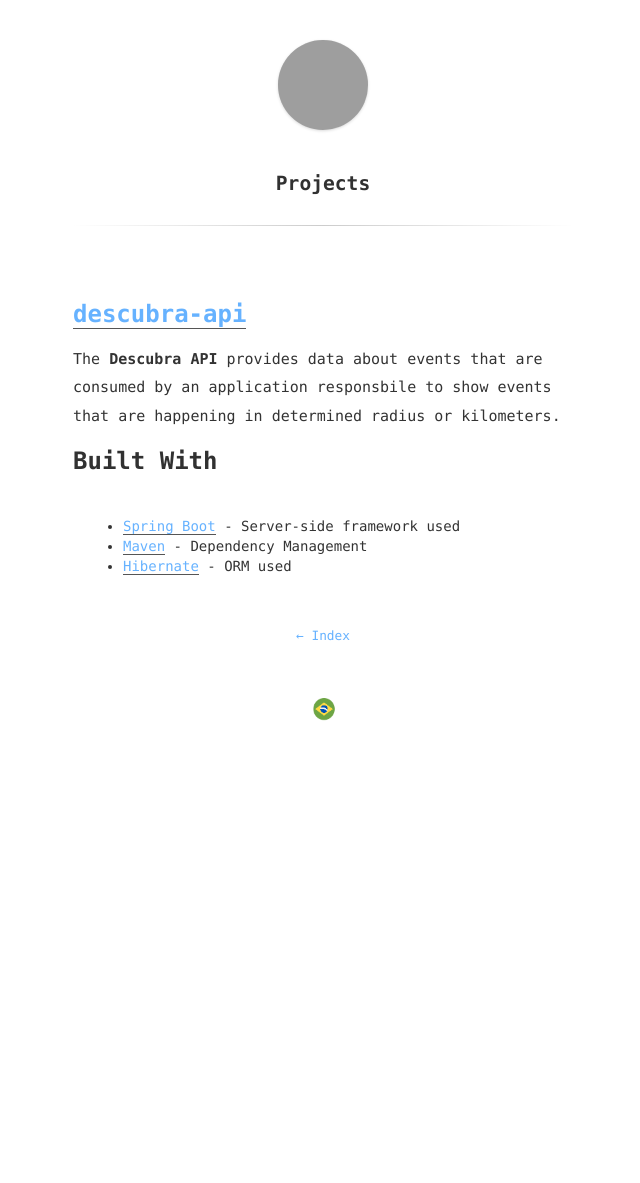
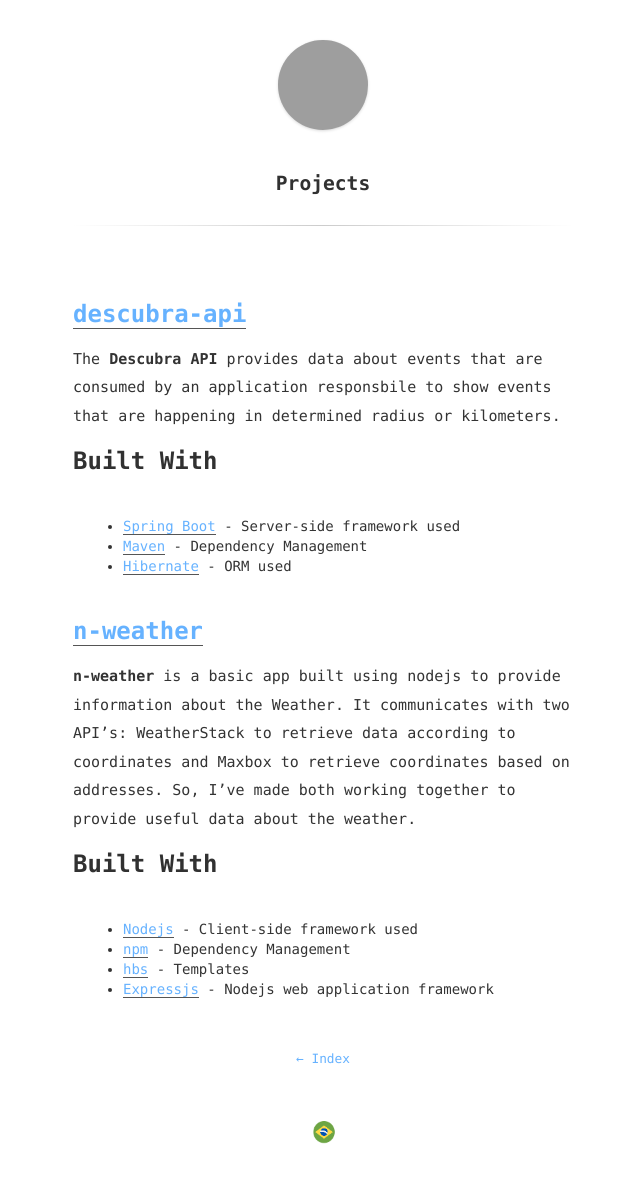
Before and after one commit to kewynakshlley/kewynakshlley.github.io, a Jekyll site: the page built from projects.md, in a window 1280 px wide, cut to the strip 0-1185 px from the top of the page. Shown: the whole strip, without its empty margins (317-957 px from the left). Built offline with Jekyll 4.4.1, drawn with Linux system fonts in a browser that asks for light colours; before the commit the page ends 900 px from its top, so only the background shows below that; grey boxes are pictures that could not be loaded.

Commit message:
n-weather

```diff
--- a/projects.md
+++ b/projects.md
@@ -14,3 +14,15 @@
 * [Spring Boot](https://spring.io/projects/spring-boot) - Server-side framework used
 * [Maven](https://maven.apache.org/) - Dependency Management
 * [Hibernate](http://hibernate.org/) - ORM used
+
+## <a href="https://github.com/kewynakshlley/n-weather" target="_blank">n-weather</a>
+
+
+**n-weather** is a basic app built using nodejs to provide information about the Weather. It communicates with two API's: WeatherStack to retrieve data according to coordinates and Maxbox to retrieve coordinates based on addresses. So, I've made both working together to provide useful data about the weather.
+
+## Built With
+
+* [Nodejs](https://nodejs.org/en/) - Client-side framework used
+* [npm](https://www.npmjs.com/) - Dependency Management
+* [hbs](https://www.npmjs.com/package/hbs) - Templates
+* [Expressjs](https://expressjs.com/) - Nodejs web application framework
```
